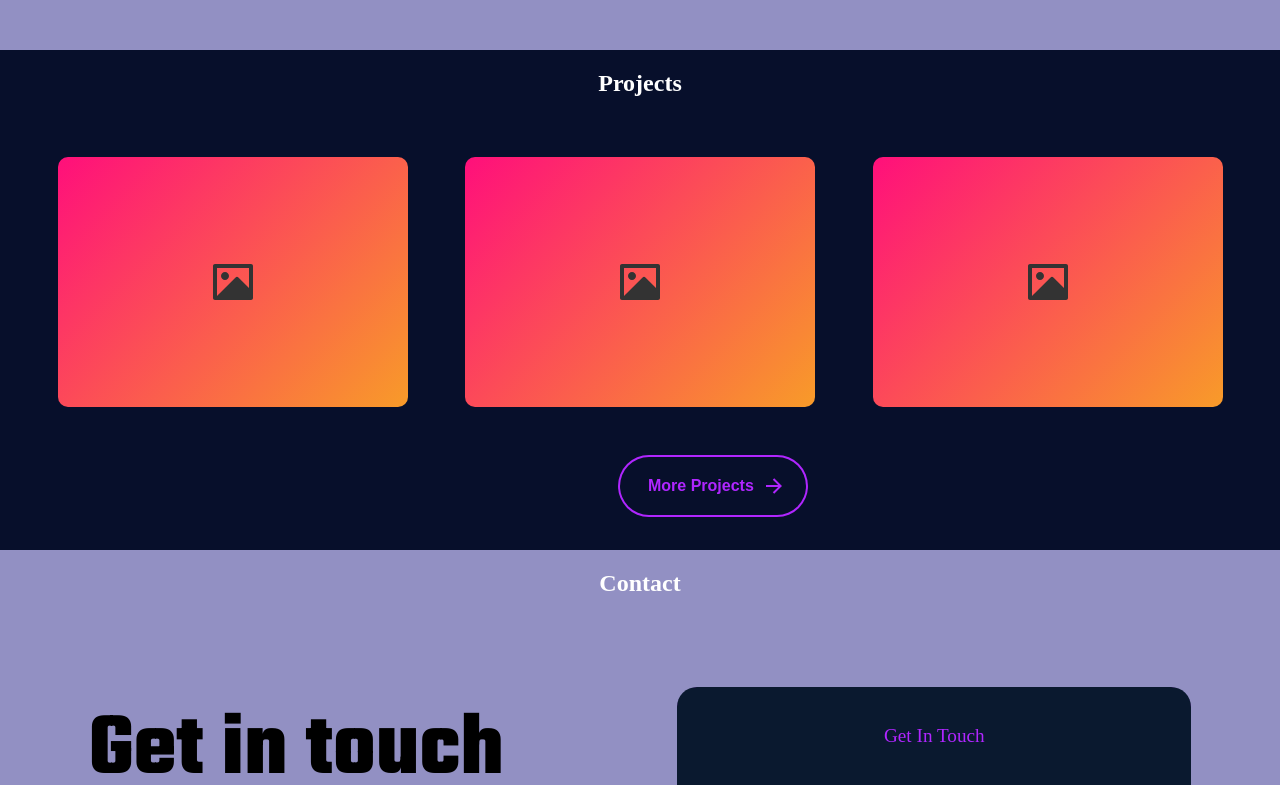
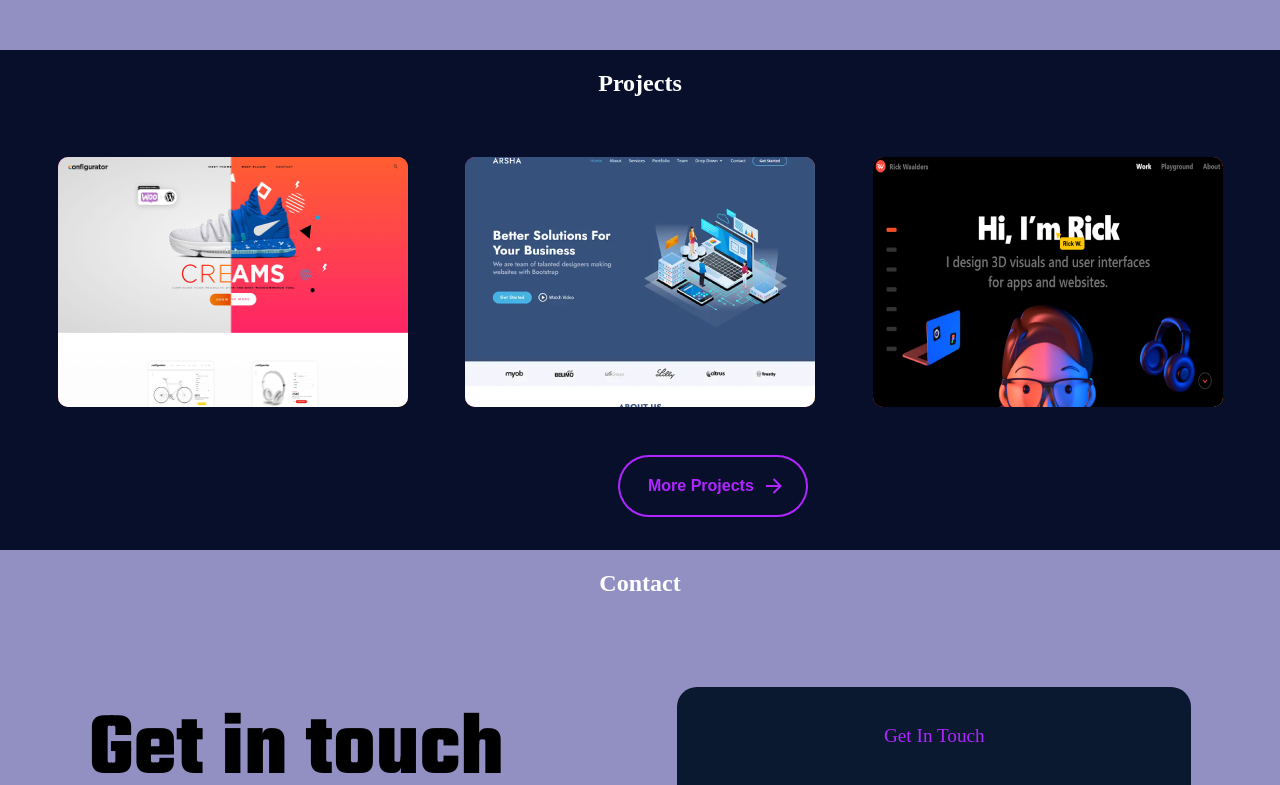
Before and after one commit to Harrysb786786/Portfolio-Website, a plain HTML site: page index.html in a window 1280 px wide. Shown: the part 1290-2075 px from the top of the page. Drawn offline with nearby package versions, Linux system fonts and the light colour scheme; a web font is replaced by a local one.

Commit message:
Update index.html

```diff
--- a/index.html
+++ b/index.html
@@ -24,7 +24,7 @@
 
                         <!--! AboutStuff -->
     <section class="about">
-        <img class="about_image" src="images/cat.png" alt="">
+        <img class="about_image" src="cat.png" alt="">
 
         <h1 id="about_name">Harry Singh</h1>
         <h1 id="about_info">I'm <span style="color:#624F82">Web Developer</span></h1>
@@ -112,7 +112,7 @@
     <div class="project_card">
 
         <svg viewBox="0 0 24 24" xmlns="http://www.w3.org/2000/svg"><path d="M20 5H4V19L13.2923 9.70649C13.6828 9.31595 14.3159 9.31591 14.7065 9.70641L20 15.0104V5ZM2 3.9934C2 3.44476 2.45531 3 2.9918 3H21.0082C21.556 3 22 3.44495 22 3.9934V20.0066C22 20.5552 21.5447 21 21.0082 21H2.9918C2.44405 21 2 20.5551 2 20.0066V3.9934ZM8 11C6.89543 11 6 10.1046 6 9C6 7.89543 6.89543 7 8 7C9.10457 7 10 7.89543 10 9C10 10.1046 9.10457 11 8 11Z"></path></svg>
-        <img src="images/Background from Photope.png" alt="">
+        <img src="Background from Photope.png" alt="">
         <div class="project__content">
           <p class="project__title">Card Title
           </p><p class="project__description">Lorem ipsum dolor sit amet, consectetur adipiscing elit, sed do eiusmod tempor incididunt ut labore et dolore magna aliqua. Ut enim ad minim veniam, quis nostrud exercitation ullamco.</p>
@@ -121,7 +121,7 @@
       <div class="project_card">
 
         <svg viewBox="0 0 24 24" xmlns="http://www.w3.org/2000/svg"><path d="M20 5H4V19L13.2923 9.70649C13.6828 9.31595 14.3159 9.31591 14.7065 9.70641L20 15.0104V5ZM2 3.9934C2 3.44476 2.45531 3 2.9918 3H21.0082C21.556 3 22 3.44495 22 3.9934V20.0066C22 20.5552 21.5447 21 21.0082 21H2.9918C2.44405 21 2 20.5551 2 20.0066V3.9934ZM8 11C6.89543 11 6 10.1046 6 9C6 7.89543 6.89543 7 8 7C9.10457 7 10 7.89543 10 9C10 10.1046 9.10457 11 8 11Z"></path></svg>
-        <img src="images/hehe.png" alt="">
+        <img src="hehe.png" alt="">
         <div class="project__content">
           <p class="project__title">Card Title
           </p><p class="project__description">Lorem ipsum dolor sit amet, consectetur adipiscing elit, sed do eiusmod tempor incididunt ut labore et dolore magna aliqua. Ut enim ad minim veniam, quis nostrud exercitation ullamco.</p>
@@ -130,7 +130,7 @@
       <div class="project_card">
 
         <svg viewBox="0 0 24 24" xmlns="http://www.w3.org/2000/svg"><path d="M20 5H4V19L13.2923 9.70649C13.6828 9.31595 14.3159 9.31591 14.7065 9.70641L20 15.0104V5ZM2 3.9934C2 3.44476 2.45531 3 2.9918 3H21.0082C21.556 3 22 3.44495 22 3.9934V20.0066C22 20.5552 21.5447 21 21.0082 21H2.9918C2.44405 21 2 20.5551 2 20.0066V3.9934ZM8 11C6.89543 11 6 10.1046 6 9C6 7.89543 6.89543 7 8 7C9.10457 7 10 7.89543 10 9C10 10.1046 9.10457 11 8 11Z"></path></svg>
-        <img src="images/Photopea Background.png" alt="">
+        <img src="Photopea Background.png" alt="">
         <div class="project__content">
           <p class="project__title">Card Title
           </p><p class="project__description">Lorem ipsum dolor sit amet, consectetur adipiscing elit, sed do eiusmod tempor incididunt ut labore et dolore magna aliqua. Ut enim ad minim veniam, quis nostrud exercitation ullamco.</p>
```
